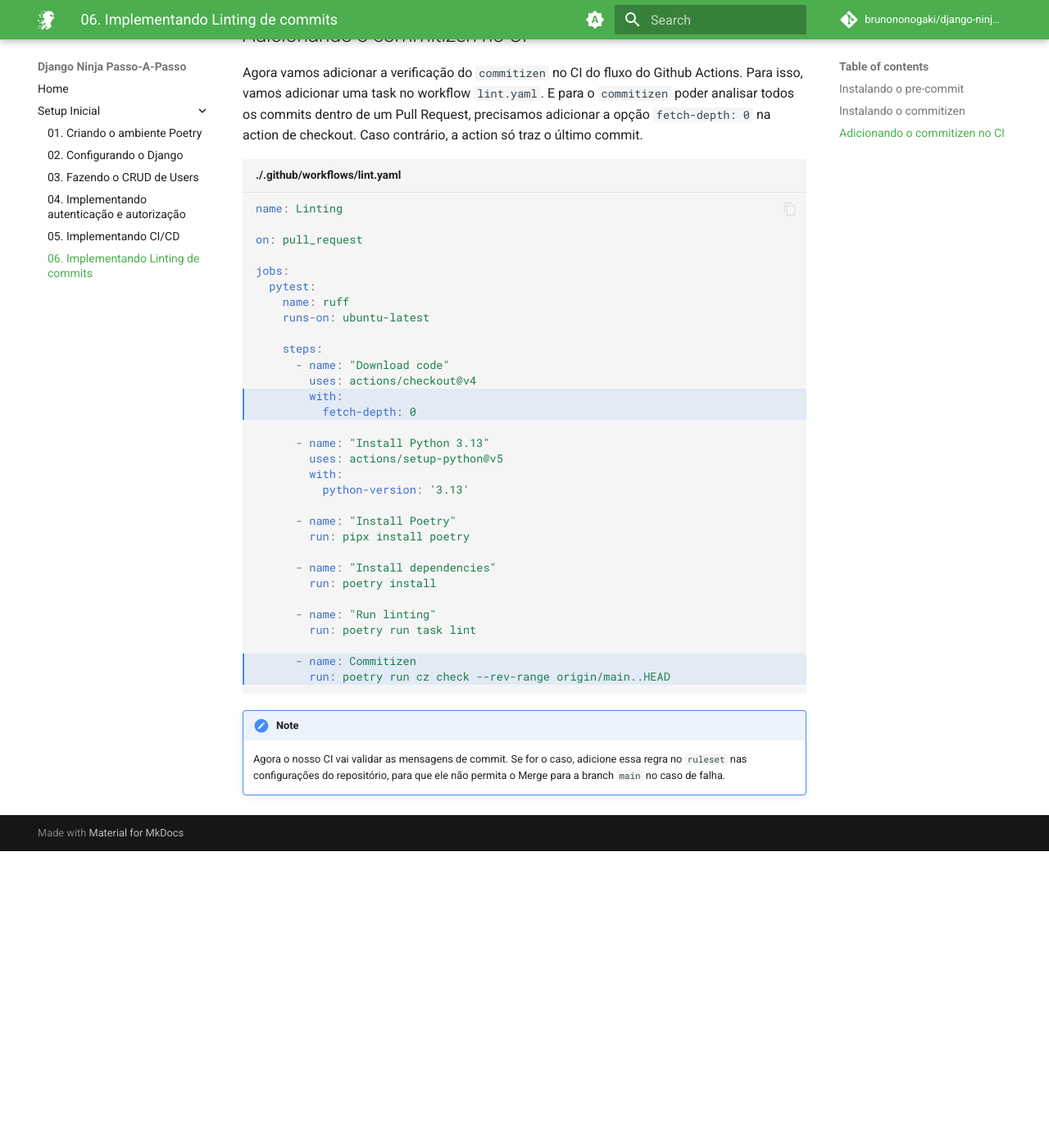
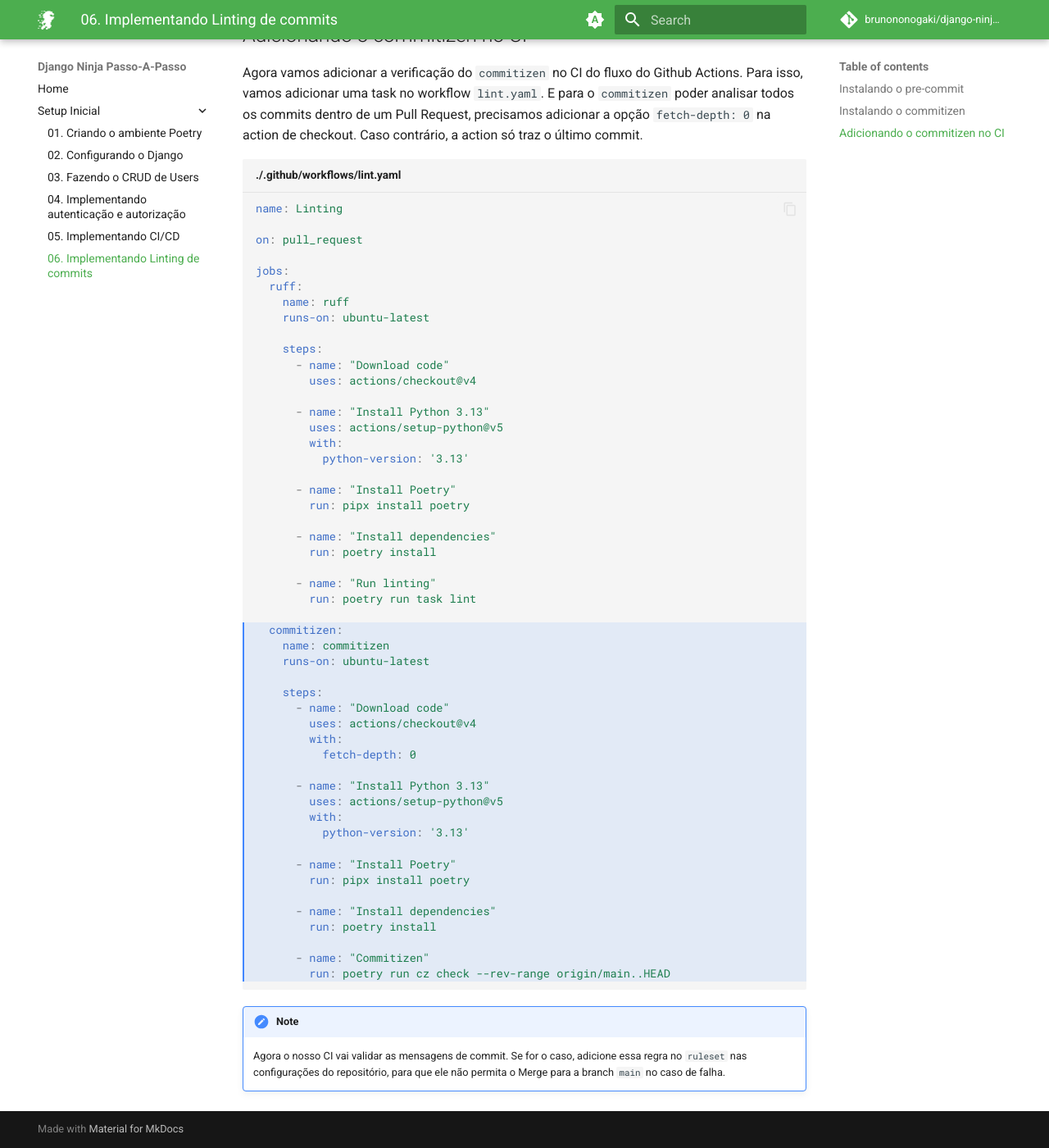
Before and after one commit to brunononogaki/django-ninja-boilerplate, an MkDocs documentation site: the page built from docs/docs/01_setup_inicial/06_Commit_linting.md, in a window 1280 px wide and 1400 px high, scrolled down 2709 px. Shown: the whole window at 82% size. Built offline with MkDocs 1.6.1 and Material for MkDocs 9.7.7, drawn with Linux system fonts in a browser that asks for light colours; comment, search, counter and statistics services are not loaded; before the commit the page ends 3747 px from its top, so only the background shows below that.

Commit message:
fix: separate commitizen jobs in lint workflow

````diff
--- a/docs/docs/01_setup_inicial/06_Commit_linting.md
+++ b/docs/docs/01_setup_inicial/06_Commit_linting.md
@@ -116,14 +116,36 @@ Commit successful!
 
 Agora vamos adicionar a verificação do `commitizen` no CI do fluxo do Github Actions. Para isso, vamos adicionar uma task no workflow `lint.yaml`. E para o `commitizen` poder analisar todos os commits dentro de um Pull Request, precisamos adicionar a opção `fetch-depth: 0` na action de checkout. Caso contrário, a action só traz o último commit.
 
-```yaml title="./.github/workflows/lint.yaml" hl_lines="13-14 30-31"
+```yaml title="./.github/workflows/lint.yaml" hl_lines="28-50"
 name: Linting
 
 on: pull_request
 
 jobs:
-  pytest:
+  ruff:
     name: ruff
+    runs-on: ubuntu-latest
+
+    steps:
+      - name: "Download code"
+        uses: actions/checkout@v4
+
+      - name: "Install Python 3.13"
+        uses: actions/setup-python@v5
+        with:
+          python-version: '3.13'
+
+      - name: "Install Poetry"
+        run: pipx install poetry
+
+      - name: "Install dependencies"
+        run: poetry install
+
+      - name: "Run linting"
+        run: poetry run task lint
+
+  commitizen:
+    name: commitizen
     runs-on: ubuntu-latest
 
     steps:
````
Also changed, not shown: other parts of docs/docs/01_setup_inicial/06_Commit_linting.md (+1 -4 lines), 1 other file.
